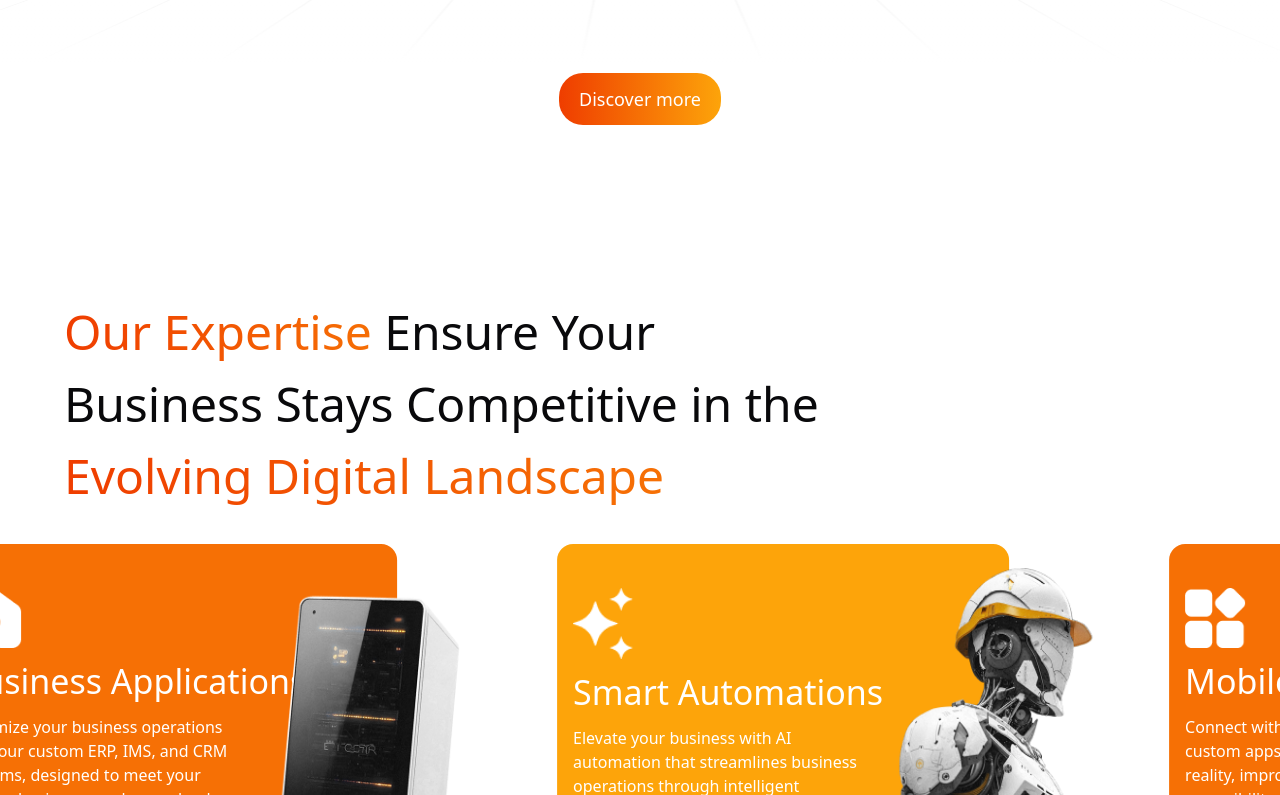
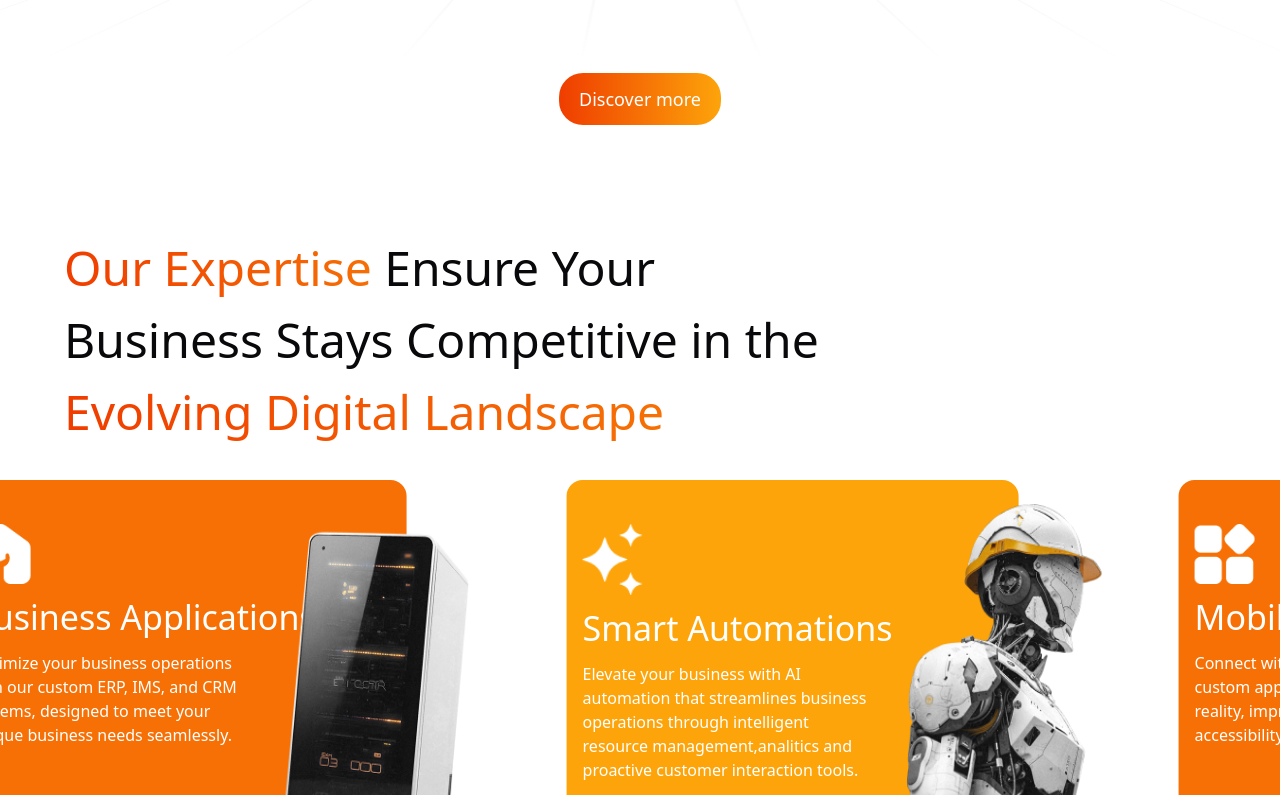
Before and after one commit to Terracode-Dev/Main-Site, a React (Vite) app: page / in a window 1280 px wide. Shown: the part 505-1300 px from the top of the page. Built offline with nearby package versions, Linux system fonts and the light colour scheme.

Commit message:
services fixed

```diff
--- a/src/components/home/Services.tsx
+++ b/src/components/home/Services.tsx
@@ -57,7 +57,7 @@ const HorizontalScrollCarousel = () => {
       </div>
       </div>
       {/* desktop view */}
-      <div className="sticky top-0 flex justify-center items-center overflow-hidden py-3 -my-[4%] hidden lg:block">
+      <div className="sticky top-0 flex justify-center items-center overflow-hidden py-3 -mt-[9%]  hidden lg:block">
       <div className="flex flex-col justify-center h-screen overflow-hidden  ">
       <div className="md:text-[48px] text-[32px] pl-16">
           {our}<br />
```
